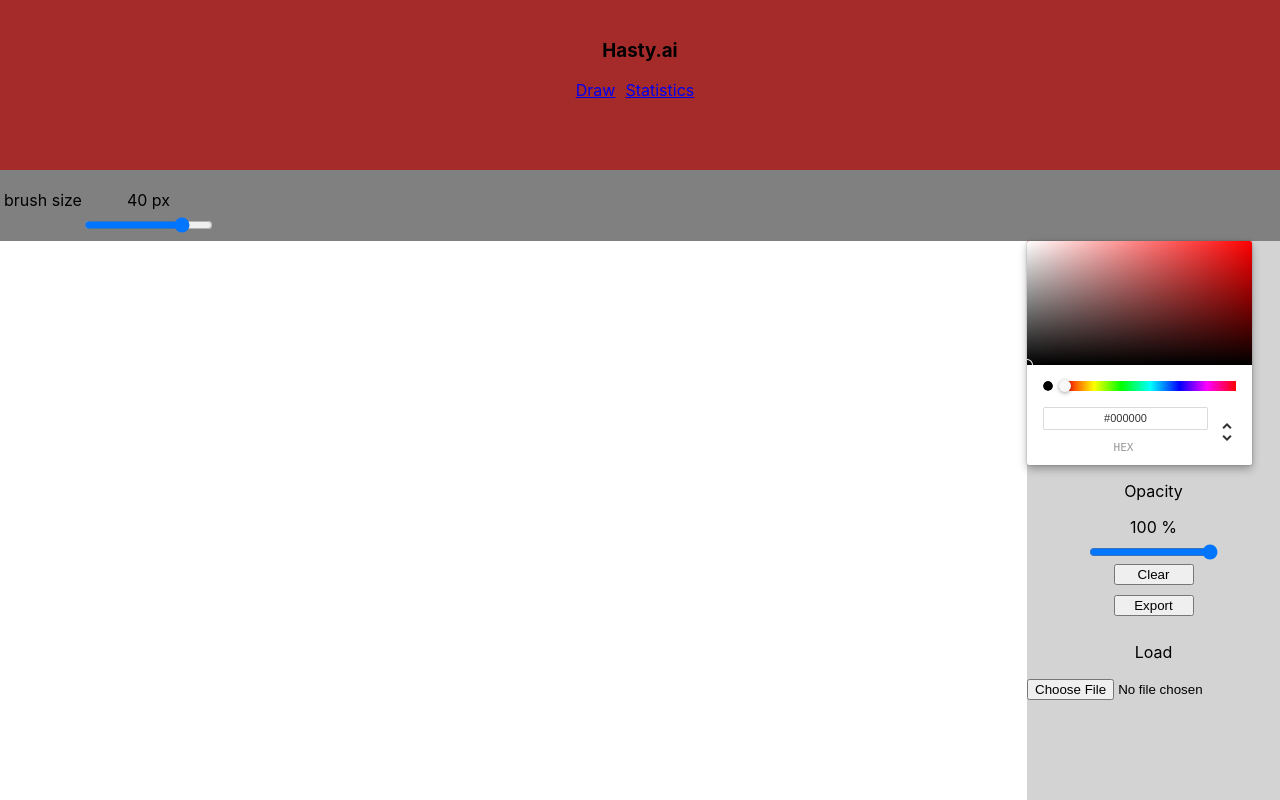
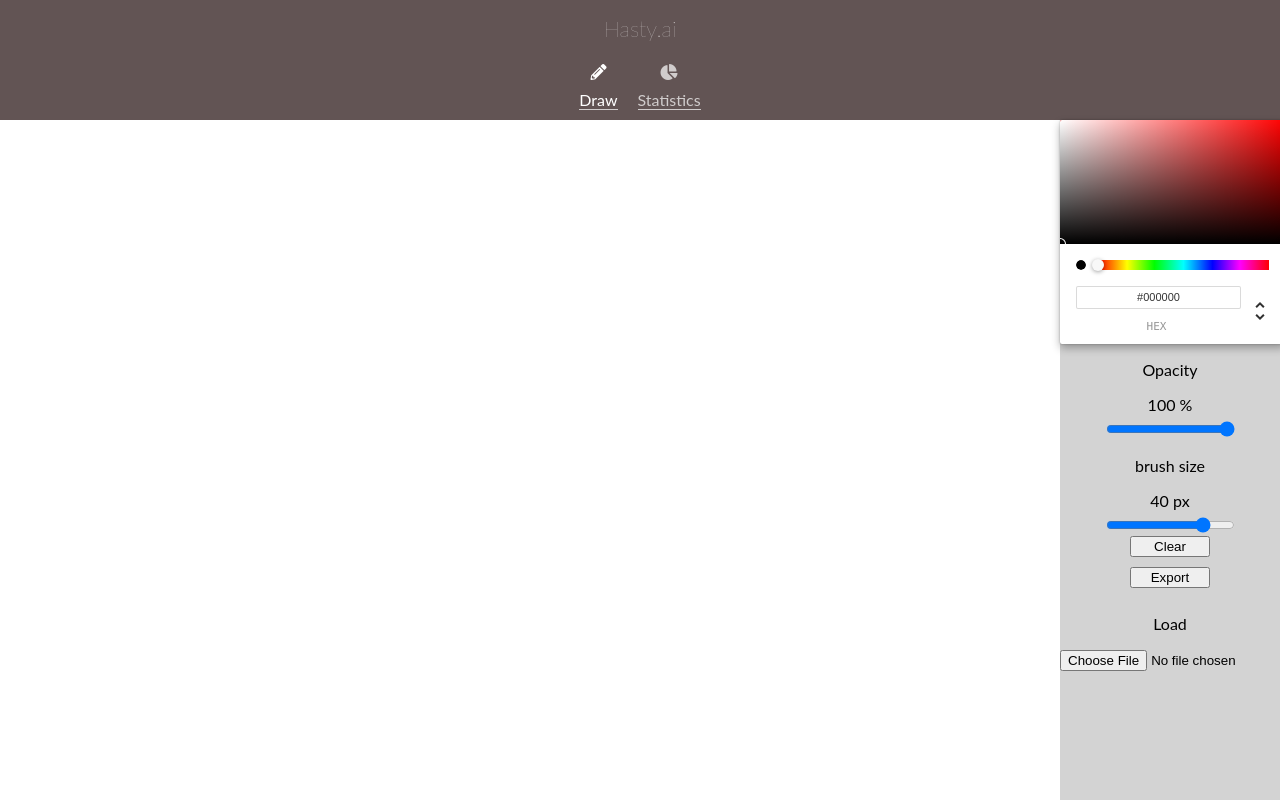
Before and after one commit to jaels/canvas-app, a React (Create React App) app: page /draw in a window 1280 px wide. Shown: the top 800 px of the page. Built offline with nearby package versions, Linux system fonts and the light colour scheme.

Commit message:
improve header style, remov top menu

```diff
--- a/public/index.html
+++ b/public/index.html
@@ -1,14 +1,14 @@
 <!DOCTYPE html>
 <html lang="en">
+
 <head>
   <meta charset="utf-8" />
   <link rel="icon" href="%PUBLIC_URL%/favicon.ico" />
   <meta name="viewport" content="width=device-width, initial-scale=1" />
   <meta name="theme-color" content="#000000" />
-    <meta
-      name="description"
-      content="Web site created using create-react-app"
-    />
+  <meta name="description" content="Web site created using create-react-app" />
+  <link rel="stylesheet" href="https://use.fontawesome.com/releases/v5.3.1/css/all.css"
+    integrity="sha384-mzrmE5qonljUremFsqc01SB46JvROS7bZs3IO2EmfFsd15uHvIt+Y8vEf7N7fWAU" crossorigin="anonymous">
   <link rel="apple-touch-icon" href="%PUBLIC_URL%/logo192.png" />
   <!--
       manifest.json provides metadata used when your web app is installed on a
@@ -26,6 +26,7 @@
     -->
   <title>React App</title>
 </head>
+
 <body>
   <noscript>You need to enable JavaScript to run this app.</noscript>
   <div id="root"></div>
@@ -40,4 +41,5 @@
       To create a production bundle, use `npm run build` or `yarn build`.
     -->
 </body>
+
 </html>
--- a/src/App.scss
+++ b/src/App.scss
@@ -1,15 +1,48 @@
+@import 'global.scss';
+
 .App {
   text-align: center;
+  font-family: 'Lato', sans-serif;
+  -webkit-font-smoothing: antialiased;
+  -moz-osx-font-smoothing: grayscale;
 }
 
 .headerWrapper {
-  background-color: brown;
-  height: 130px;
-  padding: 20px;
+  background-color: #625454;
+  height: 100px;
+  padding: 10px;
+}
+
+.appTitle {
+  font-size: 22px;
+  font-weight: 100;
+  color: $text-gray;
+  margin-top: 5px;
+}
+
+.nav {
+  display: flex;
+  align-items: center;
+  justify-content: center;
+  box-sizing: border-box;
+}
+
+.fas {
+  margin-bottom: 10px;
 }
 
 .navLink {
   margin-right: 10px;
+  margin-left: 10px;
+  text-decoration: none;
+  color: $text-gray;
+  display: flex;
+  flex-direction: column;
+  border-bottom: 1px solid $text-gray;
+}
+
+.active {
+  color: white;
 }
 
 .canvasTopWrapper {
@@ -27,7 +60,7 @@
   background-color: lightgray;
   position: absolute;
   height: 100%;
-  width: auto;
+  width: 220px;
 }
 
 .canvasTopWrapper {
@@ -59,3 +92,7 @@
   width: 80px;
   margin-bottom: 10px;
 }
+
+.loadInput {
+  width: 220px;
+}
--- a/src/App.tsx
+++ b/src/App.tsx
@@ -3,7 +3,7 @@ import Header from './Header';
 import Draw from './Draw';
 import Statistics from './Statistics';
 
-import { Route, BrowserRouter as Router } from 'react-router-dom';
+import { Route, BrowserRouter as Router, Redirect } from 'react-router-dom';
 
 import './App.scss';
 
@@ -11,8 +11,11 @@ const App: React.FC<{}> = () => {
   return (
     <Router>
       <div className='App'>
+        <Route path='/'>
+          <Redirect to='/draw' />{' '}
+        </Route>
         <Header />
-        <Route exact path={['/', '/draw']} component={Draw} />
+        <Route path='/draw' component={Draw} />
         <Route path='/statistics' component={Statistics} />
       </div>
     </Router>
--- a/src/CanvasRightMenu.tsx
+++ b/src/CanvasRightMenu.tsx
@@ -6,6 +6,7 @@ import { canvasState } from './canvasReducer';
 import {
   changeColor,
   changeOpacity,
+  changeBrushSize,
   resetCanvas,
   exportCanvas,
   loadCanvas,
@@ -17,6 +18,9 @@ import './rightMenu.css';
 const CanvasRightMenu: React.FC<{}> = () => {
   const color = useSelector<canvasState, string>((state) => state.color);
   const opacity = useSelector<canvasState, string>((state) => state.opacity);
+  const brushSize = useSelector<canvasState, string>(
+    (state) => state.brushSize
+  );
 
   const dispatch = useDispatch();
 
@@ -27,6 +31,9 @@ const CanvasRightMenu: React.FC<{}> = () => {
 
   const onChangeOpacity = (e: React.ChangeEvent<HTMLInputElement>): any => {
     dispatch(changeOpacity(e.target.value));
+  };
+  const onChangeBrushSize = (e: React.ChangeEvent<HTMLInputElement>): any => {
+    dispatch(changeBrushSize(e.target.value));
   };
 
   const clearCanvas = () => {
@@ -57,6 +64,14 @@ const CanvasRightMenu: React.FC<{}> = () => {
           currentValue={opacity}
         />
       </div>
+      <div className='brushSizeArea'>
+        <p>brush size</p>
+        <Slider
+          type='brushSize'
+          onChange={onChangeBrushSize}
+          currentValue={brushSize}
+        />
+      </div>
       <div className='buttonsArea'>
         <button className='menuButton' type='button' onClick={clearCanvas}>
           Clear
@@ -66,7 +81,7 @@ const CanvasRightMenu: React.FC<{}> = () => {
         </button>
         <div>
           <p>Load</p>
-          <input type='file' id='load' onChange={onLoadCanvas} />
+          <input type='file' className='loadInput' onChange={onLoadCanvas} />
         </div>
       </div>
     </div>
--- a/src/CanvasTopMenu.tsx
+++ /dev/null
@@ -1,32 +0,0 @@
-import React from 'react';
-import Slider from './Slider';
-import { canvasState } from './canvasReducer';
-import { useDispatch, useSelector } from 'react-redux';
-import { changeBrushSize } from './actions';
-
-import './App.scss';
-
-const CanvasTopMenu: React.FC<{}> = () => {
-  const dispatch = useDispatch();
-
-  const onChangeBrushSize = (e: React.ChangeEvent<HTMLInputElement>): any => {
-    dispatch(changeBrushSize(e.target.value));
-  };
-
-  const brushSize = useSelector<canvasState, string>(
-    (state) => state.brushSize
-  );
-
-  return (
-    <div className='canvasTopWrapper'>
-      <p>brush size</p>
-      <Slider
-        type='brushSize'
-        onChange={onChangeBrushSize}
-        currentValue={brushSize}
-      />
-    </div>
-  );
-};
-
-export default CanvasTopMenu;
--- a/src/Draw.tsx
+++ b/src/Draw.tsx
@@ -8,7 +8,6 @@ import './App.scss';
 const Draw: React.FC<{}> = () => {
   return (
     <div className='drawWrapper'>
-      <CanvasTopMenu />
       <div className='canvasAndSides'>
         <Canvas />
         <CanvasRightMenu />
--- a/src/Header.tsx
+++ b/src/Header.tsx
@@ -6,12 +6,18 @@ import './App.scss';
 const Header: React.FC<{}> = () => {
   return (
     <div className='headerWrapper'>
-      <h3>Hasty.ai</h3>
+      <p className='appTitle'>Hasty.ai</p>
       <div className='nav'>
-        <NavLink className='navLink' to={'/draw'}>
+        <NavLink className='navLink' activeClassName='active' to={'/draw'}>
+          <i className='fas fa-pencil-alt fa-4px'></i>
           Draw
         </NavLink>
-        <NavLink className='navLink' to={'/statistics'}>
+        <NavLink
+          className='navLink'
+          activeClassName='active'
+          to={'/statistics'}
+        >
+          <i className='fas fa-chart-pie fa-4px'></i>
           Statistics
         </NavLink>
       </div>
--- /dev/null
+++ b/src/global.scss
@@ -0,0 +1 @@
+$text-gray: #D0CCCC;
```
Also changed, not shown: src/logo.svg (deleted), 1 other file (tests, documents, lock files or other folders). Lines whose indentation alone changed are shown as unchanged.
